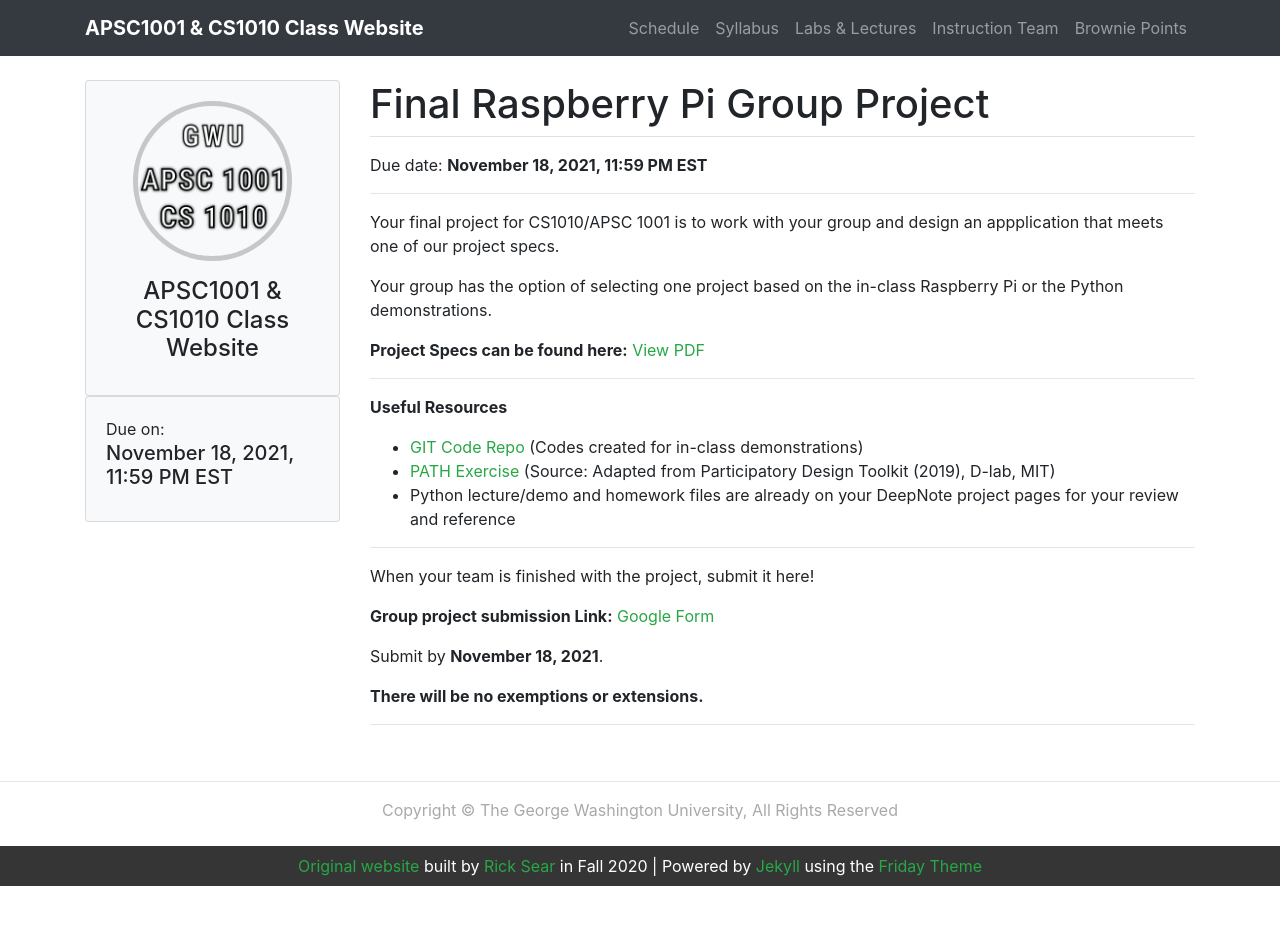
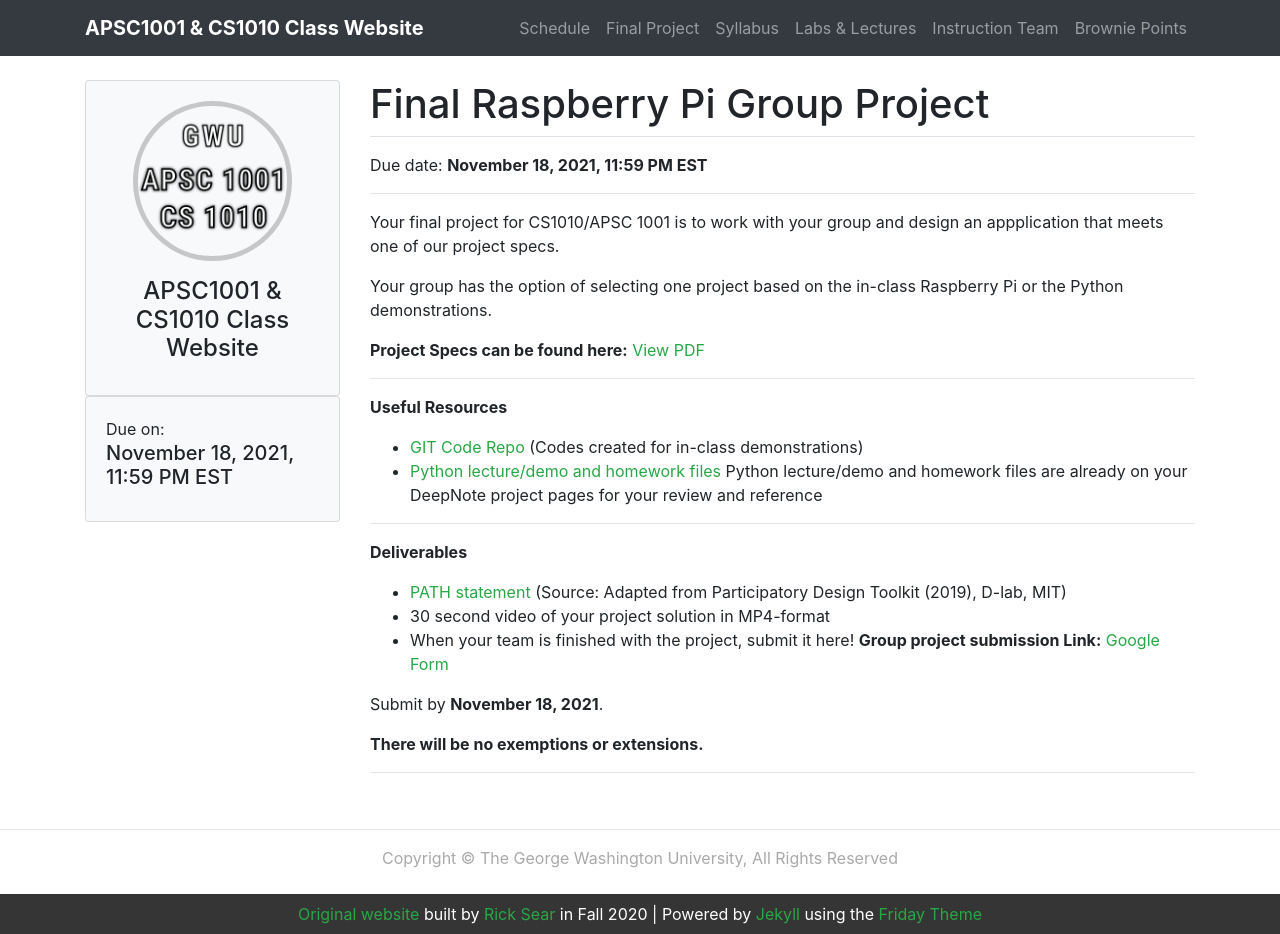
Before and after one commit to GWU-APSC1001/gwu-apsc1001.github.io, a Jekyll site: the page built from _assignments/RaspberryPi-final.md, in a window 1280 px wide and 934 px high. Built offline with Jekyll 4.4.1, drawn with Linux system fonts in a browser that asks for light colours.

Commit message:
updated _pages files

```diff
--- a/_assignments/RaspberryPi-final.md
+++ b/_assignments/RaspberryPi-final.md
@@ -9,7 +9,7 @@ Your final project for CS1010/APSC 1001 is to work with your group and design an
 
 Your group has the option of selecting one project based on the in-class Raspberry Pi or the Python demonstrations.
 
-**Project Specs can be found here:** <a href="/files/RaspberryPi_Project - Descriptions.pdf" target="_blank">View PDF</a>
+**Project Specs can be found here:** <a href="/files/FInal_RaspberryPi_Python_Project-Descriptions.pdf" target="_blank">View PDF</a>
 
 <hr>
 
@@ -23,13 +23,14 @@ Your group has the option of selecting one project based on the in-class Raspber
 <!-- Here are some handy project templates you may want at some point. -->
 <!-- - [Final PowerPoint Template](/files/Final_Project_APSC1.pptx) -->
 - [GIT Code Repo](https://github.com/GWU-APSC1001/Fall2021) (Codes created for in-class demonstrations)
-- [PATH Exercise](/files/path_statement.pdf) (Source: Adapted from Participatory Design Toolkit (2019), D-lab, MIT)
-- Python lecture/demo and homework files are already on your DeepNote project pages for your review and reference
+- [Python lecture/demo and homework files](/list/labs.html) Python lecture/demo and homework files are already on your DeepNote project pages for your review and reference
 
 <hr>
 
-When your team is finished with the project, submit it here!
-
+**Deliverables**
+- [PATH statement](/files/path_statement.pdf) (Source: Adapted from Participatory Design Toolkit (2019), D-lab, MIT)
+- 30 second video of your project solution in MP4-format
+- When your team is finished with the project, submit it here!
 **Group project submission Link:** <a href="https://docs.google.com/forms/d/e/1FAIpQLScUggkbSIUup4jBr-ZugkM74gv--JVHpIPAhVK6XxChOOzltg/viewform?usp=sf_link" target="_blank">Google Form</a>
 
 Submit by **November 18, 2021**.
--- a/_data/nav.yml
+++ b/_data/nav.yml
@@ -5,8 +5,8 @@
 #- title: Project Gallery
 #  href: finalprojects.html
 
-#- title: Final Project
-#  href: assignments/RaspberryPi-final.html
+- title: Final Project
+  href: assignments/RaspberryPi-final.html
 
 - title: Syllabus
   href: syllabus.html
```
Also changed, not shown: _pages/brownie.md (+34 -4 lines), _pages/brownie_Fall2020.md (added, +61 -0 lines), 2 other files.
